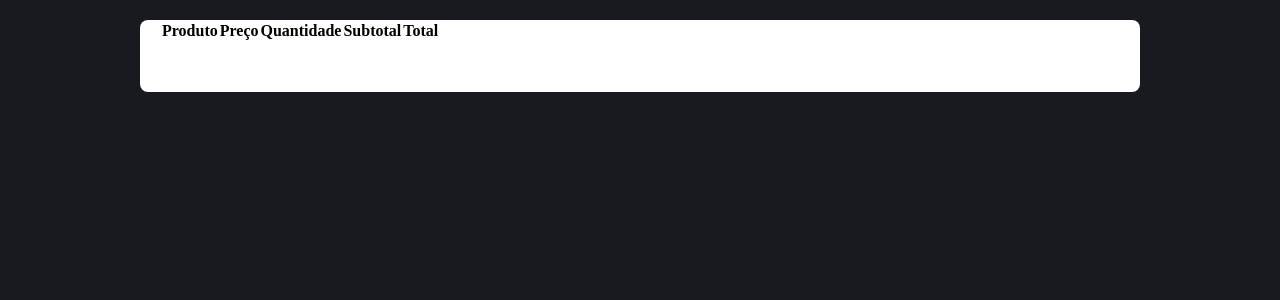
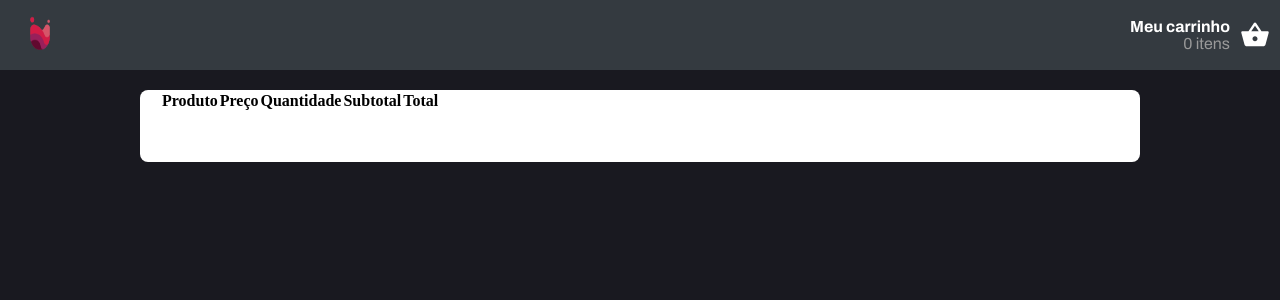
Before and after one commit to mauriani/Cakes, a React (Create React App) app: page /cart in a window 1280 px wide. Shown: the top 300 px of the page. Built offline with nearby package versions, Linux system fonts and the light colour scheme.

Commit message:
alterações

```diff
--- a/server.json
+++ b/server.json
@@ -28,7 +28,7 @@
       "id": 4,
       "category": "traditional",
       "title": "Cake - Brigadeiro de morango",
-      "details": "Com um ingrediente secreto é um pozinho mágico, aproveite esse cake!.",
+      "details": "Com um ingrediente secreto é um pozinho mágico, aproveite !.",
       "price": 55.9,
       "image": "https://images.unsplash.com/photo-1589119908995-c6837fa14848?ixlib=rb-1.2.1&ixid=MXwxMjA3fDB8MHxwaG90by1wYWdlfHx8fGVufDB8fHw%3D&auto=format&fit=crop&w=500&q=80"
     },
--- a/src/App.tsx
+++ b/src/App.tsx
@@ -13,7 +13,7 @@ function App() {
   return (
     <Provider store={store}>
       <Router history={history}>
-        {/*<Header />*/}
+        <Header />
         <Routes />
         <GlobalStyle />
       </Router>
--- a/src/components/CatologItem/index.tsx
+++ b/src/components/CatologItem/index.tsx
@@ -22,7 +22,6 @@ const CatalogItem: React.FC<CatalogItemProps> = ({ product }) => {
     dispatch(addProductToCartRequest(product));
   }, [dispatch, product]);
 
-  console.log(product);
   return (
     <ProductList>
       <li>
@@ -32,7 +31,7 @@ const CatalogItem: React.FC<CatalogItemProps> = ({ product }) => {
 
         <legend>{product.details}</legend>
 
-        <span>R$ {product.price}</span>
+        <span>{product.priceFormatted}</span>
 
         {hasFailedStockCheck ? (
           <button type="button" style={{ backgroundColor: "#e85d04" }}>
--- a/src/components/CatologItem/styles.tsx
+++ b/src/components/CatologItem/styles.tsx
@@ -18,7 +18,7 @@ export const ProductList = styled.div`
     strong {
       margin-top: 10px;
       padding: 0 16px;
-      font: 400 1rem Archivo;
+      font: 700 1rem Archivo;
       font-size: 1rem;
       line-height: 1.6rem;
       color: var(--color-text-title);
--- a/src/components/Header/index.tsx
+++ b/src/components/Header/index.tsx
@@ -6,26 +6,30 @@ import { ICartState } from "../../store/modules/cart/types";
 
 import { MdShoppingBasket } from "react-icons/md";
 
+import logo from "../../assets/logo.png";
+
 import { Container, Cart } from "./styles";
-import logo from "../../assets/images/logo.svg";
 
-export default function Header() {
-  const cartSize = useSelector<IState, ICartState>((state) => state.cart);
+const Header: React.FC = () => {
+  const cart = useSelector<IState, ICartState>((state) => state.cart);
 
-  console.log(cartSize);
+  const CardSize = cart.items.length;
 
   return (
     <Container>
       <Link to="/">
-        <img src={logo} alt="Rocketshoes" />
+        <img src={logo} alt="Wine" />
       </Link>
+
       <Cart to="/cart">
         <div>
           <strong>Meu carrinho</strong>
-          <span>{cartSize} itens</span>
+          <span>{CardSize} itens</span>
         </div>
-        <MdShoppingBasket size={36} color="#fff" />
+        <MdShoppingBasket size={30} color="#fff" />
       </Cart>
     </Container>
   );
-}
+};
+
+export default Header;
--- a/src/components/Header/styles.tsx
+++ b/src/components/Header/styles.tsx
@@ -1,17 +1,24 @@
 import styled from "styled-components";
 import { Link } from "react-router-dom";
 
-export const Container = styled.header`
+export const Container = styled.div`
   display: flex;
   justify-content: space-between;
   align-items: center;
-  margin: 50px 0;
+  height: 70px;
+  background-color: #343a40;
+
+  img {
+    height: 80px;
+    width: 80px;
+  }
 `;
 
 export const Cart = styled(Link)`
   display: flex;
   align-items: center;
   text-decoration: none;
+  padding: 10px;
 
   transition: opacity 0.2s;
   &:hover {
@@ -26,9 +33,10 @@ export const Cart = styled(Link)`
   strong {
     display: block;
     color: #fff;
+    font: 700 1rem Archivo;
   }
   span {
-    font-size: 12px;
     color: #999;
+    font: 400 1rem Archivo;
   }
 `;
--- a/src/pages/Catalog/Catalog.tsx
+++ b/src/pages/Catalog/Catalog.tsx
@@ -4,6 +4,8 @@ import { IProduct } from "../../store/modules/cart/types";
 
 import CatalogItem from "../../components/CatologItem";
 import Container from "../../components/Container";
+
+import { formatPrice } from "../../util/index";
 
 import { Product } from "./styles";
 
@@ -12,10 +14,20 @@ function Catalog() {
   const [catalog, setCatalog] = useState<IProduct[]>([]);
 
   useEffect(() => {
-    api.get("/products").then((response) => {
-      setCatalog(response.data);
-    });
+    /** exibi products */
+    async function loadProducts() {
+      const response = await api.get("products");
+
+      const data = response.data.map((catalog: IProduct) => ({
+        ...catalog,
+        priceFormatted: formatPrice(catalog.price),
+      }));
+      setCatalog(data);
+    }
+    loadProducts();
   }, []);
+
+  console.log(catalog);
 
   return (
     <Container>
--- a/src/store/modules/cart/types.tsx
+++ b/src/store/modules/cart/types.tsx
@@ -13,6 +13,7 @@ export interface IProduct {
   category: string;
   quant: string;
   price: number;
+  priceFormatted: number;
 }
 
 export interface ICartItem {
--- /dev/null
+++ b/src/util/index.tsx
@@ -0,0 +1,4 @@
+export const { format: formatPrice } = new Intl.NumberFormat("pt-BR", {
+  style: "currency",
+  currency: "BRL",
+});
```
Also changed, not shown: src/assets/logo2.jpg (added), 1 other file (tests, documents, lock files or other folders).
